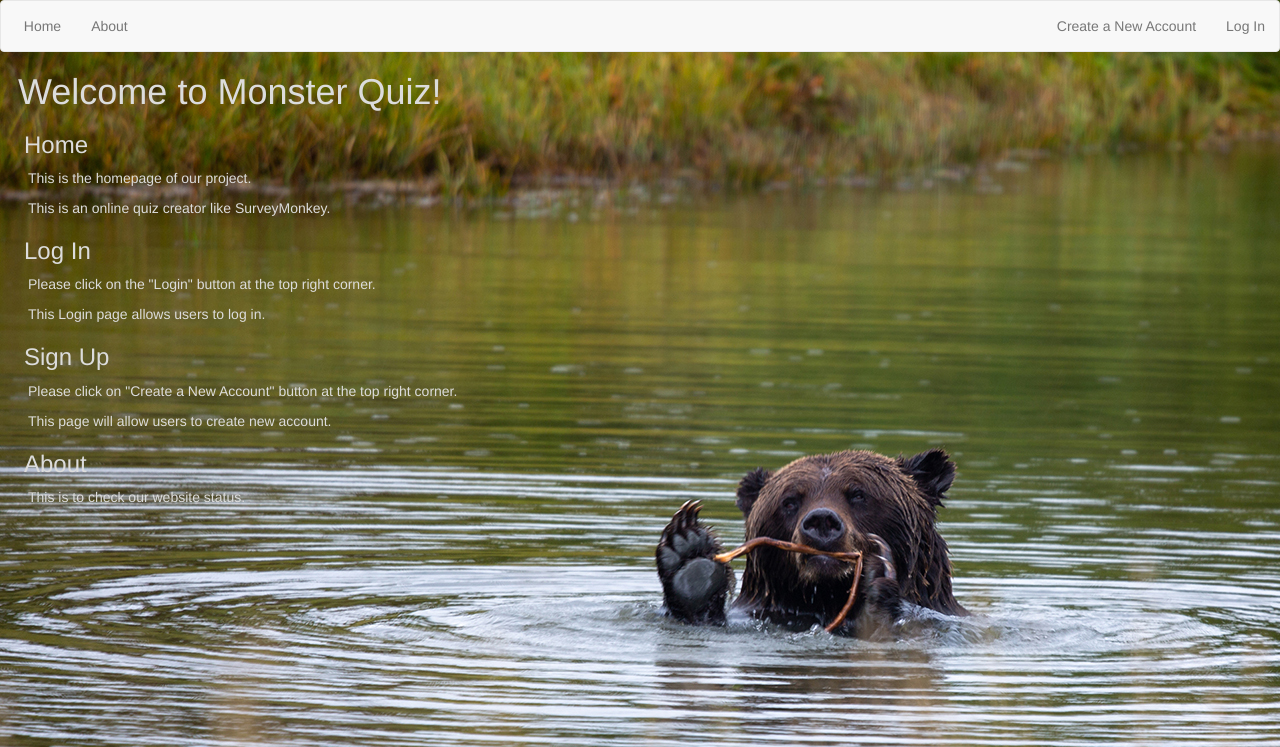
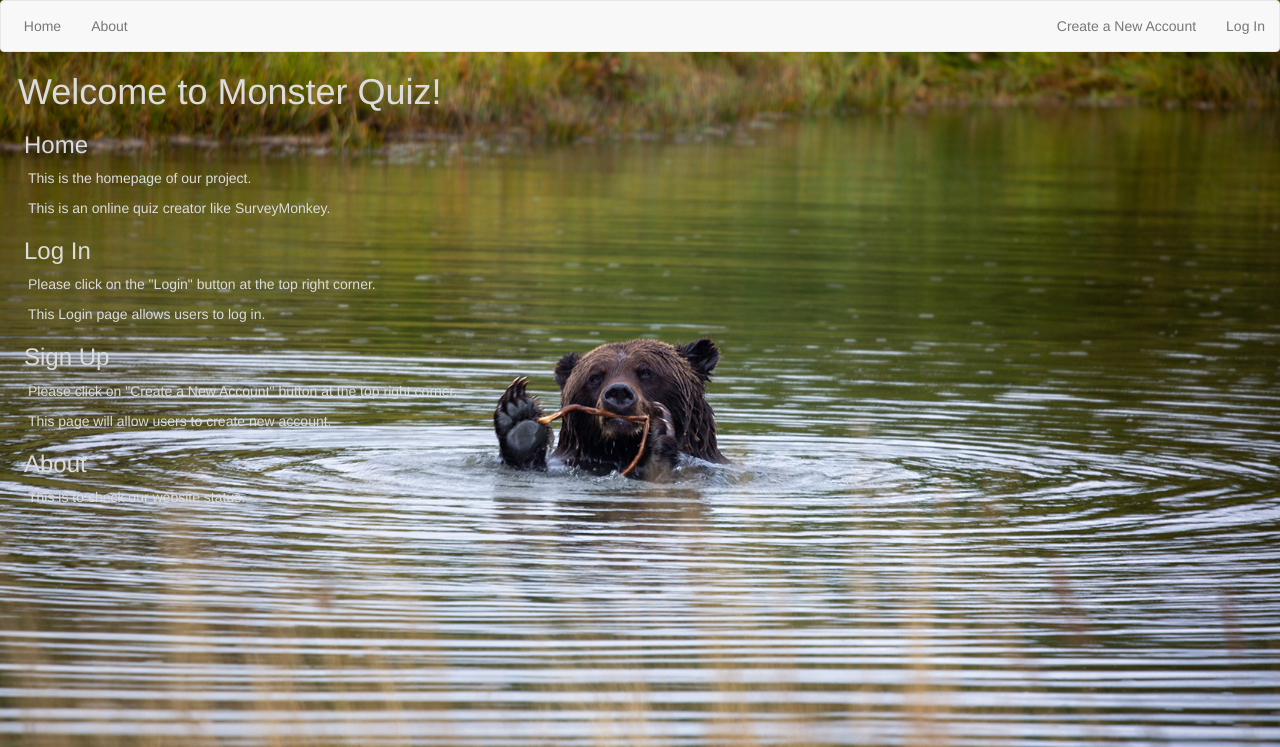
Before and after one commit to williamgl/CapstoneInFlask, a Flask app: page /index in a window 1280 px wide. Shown: the top 747 px of the page. Run offline with Flask 2, Linux system fonts and the light colour scheme; some libraries are stand-ins or nearby versions.

Commit message:
Added background image style for index.j2

```diff
--- a/templates/index.j2
+++ b/templates/index.j2
@@ -6,7 +6,10 @@
             <style>
             body
             {
-            background-image:url({{url_for('static',filename='background4.jpg')}})
+            background-image:url({{url_for('static',filename='background4.jpg')}});
+            height: 100%;
+            background-repeat: no-repeat;
+            background-size: cover
             }
             </style>
         </head>
@@ -25,7 +28,10 @@
             <style>
             body
             {
-            background-image:url({{url_for('static',filename='background3.jpg')}})
+            background-image:url({{url_for('static',filename='background3.jpg')}});
+            height: 100%;
+            background-repeat: no-repeat;
+            background-size: cover
             }
             </style>
         </head>
```
